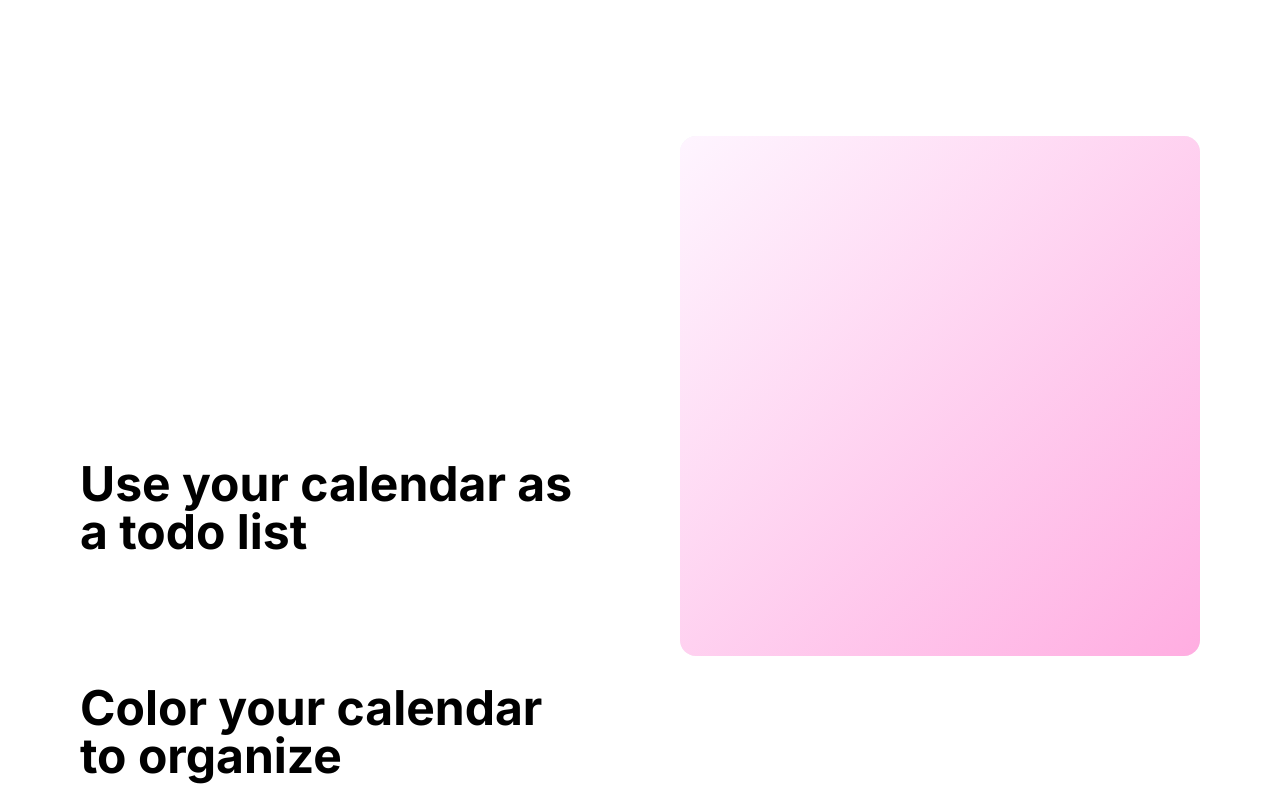
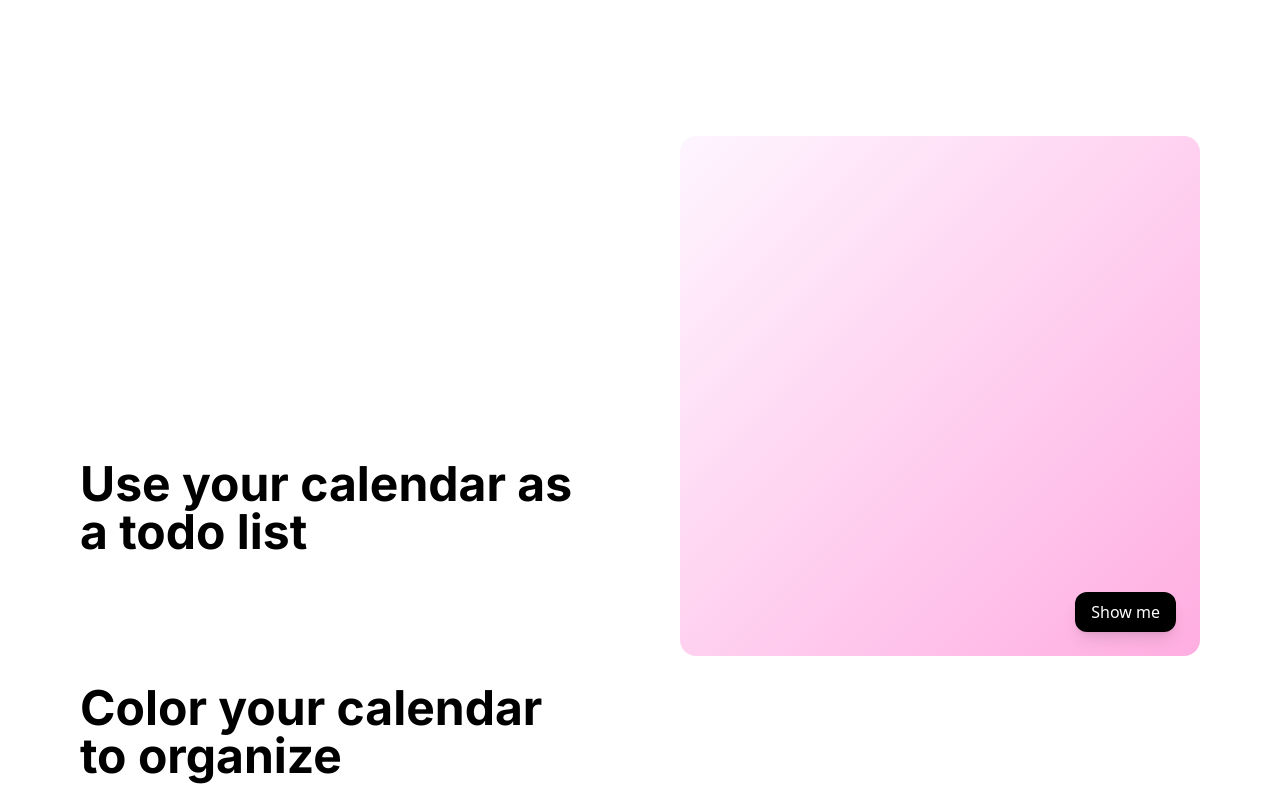
Before and after one commit to frontendfyi/amie-so-animation-with-framer-motion, a React (Vite) app: page / in a window 1280 px wide. Shown: the part 680-1480 px from the top of the page. Built offline with nearby package versions, Linux system fonts and the light colour scheme.

Commit message:
End result of part 2

```diff
--- a/src/App.tsx
+++ b/src/App.tsx
@@ -1,3 +1,4 @@
+import { stagger, useAnimate } from "framer-motion";
 import {
   Availability,
   Colors,
@@ -7,46 +8,127 @@ import {
   Todo,
 } from "./components/features/card";
 import { FeatureTitle } from "./components/features/title";
+import { MusicVisual, OtherVisual } from "./components/features/visual";
 import { Hero } from "./components/hero";
 import "./index.css";
+import { useFeatureStore } from "./components/features/store";
+import { useEffect } from "react";
+import { useHidePageOverflow } from "./utils/toggle-page-overflow";
+import { useEscapePress } from "./utils/use-escape-press";
 
 const features = [
   {
     title: "Use your calendar as a todo list",
     id: "todo-list",
     card: Todo,
+    visual: OtherVisual,
   },
   {
     title: "Color your calendar to organize",
     id: "colors",
     card: Colors,
+    visual: OtherVisual,
   },
   {
     title: "Instantly know if someone is available",
     id: "availability",
     card: Availability,
+    visual: OtherVisual,
   },
   {
     title: "Track what you listened to when",
     id: "music",
     card: Music,
+    visual: MusicVisual,
   },
   {
     title: "Send scheduling links guests love",
     id: "scheduling-links",
     card: SchedulingLinks,
+    visual: OtherVisual,
   },
   {
     title: "Always know what your team is up to",
     id: "team",
     card: Team,
+    visual: OtherVisual,
   },
 ];
 
 function App() {
+  const [scope, animate] = useAnimate();
+  const fullscreenFeature = useFeatureStore((state) => state.fullscreenFeature);
+  const lastFullscreenFeature = useFeatureStore(
+    (state) => state.lastFullscreenFeature
+  );
+  const setFullscreenFeature = useFeatureStore(
+    (state) => state.setFullscreenFeature
+  );
+
+  const onEscapePress = () => {
+    if (fullscreenFeature) setFullscreenFeature(null);
+  };
+
+  useEscapePress(onEscapePress);
+  useHidePageOverflow(!!fullscreenFeature);
+
+  useEffect(() => {
+    if (fullscreenFeature) {
+      animate([
+        [
+          ".feature-title",
+          { opacity: 0, x: "-200px" },
+          { duration: 0.3, delay: stagger(0.05) },
+        ],
+        [
+          `.visual-${lastFullscreenFeature}`,
+          { opacity: 1, scale: 1, pointerEvents: "auto" },
+          { at: "<" },
+        ],
+        [".active-card .gradient", { opacity: 0, scale: 0 }, { at: "<" }],
+        [".active-card .show-me-btn", { opacity: 0 }, { at: "<" }],
+        [
+          ".back-to-site-btn",
+          { opacity: 1, y: "0px" },
+          { at: "<", duration: 0.3 },
+        ],
+      ]);
+    } else {
+      animate([
+        [
+          ".feature-title",
+          { opacity: 1, x: "0px" },
+          { duration: 0.3, delay: stagger(0.05) },
+        ],
+        [
+          `.visual-${lastFullscreenFeature}`,
+          { opacity: 0, scale: 0.75, pointerEvents: "none" },
+          { at: "<" },
+        ],
+        [".active-card .gradient", { opacity: 1, scale: 1 }, { at: "<" }],
+        [
+          ".back-to-site-btn",
+          { opacity: 0, y: "300px" },
+          { at: "<", duration: 0.3 },
+        ],
+        [".active-card .show-me-btn", { opacity: 1 }],
+      ]);
+    }
+  }, [animate, fullscreenFeature, lastFullscreenFeature]);
+
   return (
     <div className="mx-auto max-w-6xl px-4">
       <Hero />
+      <div ref={scope}>
+        {features.map((feature) => (
+          <feature.visual id={feature.id} key={feature.id} />
+        ))}
+        <button
+          onClick={() => setFullscreenFeature(null)}
+          className="back-to-site-btn fixed bottom-6 left-1/2 z-10 -translate-x-1/2 translate-y-[300%] rounded-full bg-black px-4 py-2 text-white opacity-0 shadow-lg"
+        >
+          Back to site
+        </button>
         <div className="flex w-full items-start gap-20">
           <div className="w-full py-[50vh]">
             <ul>
@@ -58,10 +140,11 @@ function App() {
             </ul>
           </div>
           <div className="sticky top-0 flex h-screen w-full items-center">
-          <div className="relative aspect-square w-full rounded-2xl bg-gray-100">
+            <div className="relative aspect-square w-full rounded-2xl bg-gray-100 [&:has(>_.active-card)]:bg-transparent">
               {features.map((feature) => (
                 <feature.card id={feature.id} key={feature.id} />
               ))}
+            </div>
           </div>
         </div>
       </div>
--- a/src/components/features/card.tsx
+++ b/src/components/features/card.tsx
@@ -1,5 +1,6 @@
 import classNames from "classnames";
 import { useFeatureStore } from "./store";
+import { motion } from "framer-motion";
 
 type FeatureCardProps = {
   gradient: string;
@@ -12,16 +13,32 @@ type CardProps = {
 
 const FeatureCard = ({ gradient, children, id }: FeatureCardProps) => {
   const inViewFeature = useFeatureStore((state) => state.inViewFeature);
+  const setFullscreenFeature = useFeatureStore(
+    (state) => state.setFullscreenFeature
+  );
 
   return (
     <div
       className={classNames(
-        "absolute inset-0 h-full w-full rounded-2xl bg-gradient-to-br transition-opacity",
-        gradient,
-        inViewFeature === id ? "opacity-100" : "opacity-0"
+        "absolute inset-0 h-full w-full rounded-2xl transition-opacity",
+        inViewFeature === id
+          ? "active-card opacity-100"
+          : "pointer-events-none opacity-0"
       )}
     >
+      <div
+        className={classNames(
+          "gradient absolute inset-0 origin-bottom-left rounded-2xl bg-gradient-to-br",
+          gradient
+        )}
+      />
       {children}
+      <button
+        onClick={() => setFullscreenFeature(id)}
+        className="show-me-btn absolute bottom-6 right-6 rounded-xl bg-black px-4 py-2 text-white shadow-lg"
+      >
+        Show me
+      </button>
     </div>
   );
 };
@@ -51,9 +68,46 @@ export const Availability = ({ id }: CardProps) => {
 };
 
 export const Music = ({ id }: CardProps) => {
+  const fullscreenFeature = useFeatureStore((store) => store.fullscreenFeature);
+  const isFullscreen = fullscreenFeature === id;
+
   return (
     <FeatureCard id={id} gradient="from-[#f7fff5] to-[#adffd8]">
-      <span />
+      <img
+        className={classNames(
+          "absolute left-[10%] top-[10%] w-[20%] rounded-xl shadow-lg transition-transform",
+          isFullscreen ? "scale-0" : "scale-100"
+        )}
+        src="/song-1.webp"
+      />
+      <img
+        className={classNames(
+          "absolute left-[70%] top-[20%] w-[25%] rounded-xl shadow-lg transition-transform",
+          isFullscreen ? "scale-0" : "scale-100"
+        )}
+        src="/song-2.webp"
+      />
+      <img
+        className={classNames(
+          "absolute left-[20%] top-[60%] w-[30%] rounded-xl shadow-lg transition-transform",
+          isFullscreen ? "scale-0" : "scale-100"
+        )}
+        src="/song-3.webp"
+      />
+
+      {!isFullscreen && (
+        <motion.div
+          layoutId="spotify-logo"
+          className="absolute left-[40%] top-32 h-48 w-24 rounded-[96px] bg-[#1bd761] p-3 shadow-lg"
+        >
+          <svg xmlns="http://www.w3.org/2000/svg" viewBox="0 0 48 48">
+            <path
+              d="M 38.196 21.276 C 30.46 16.682 17.7 16.26 10.314 18.502 C 9.128 18.862 7.875 18.191 7.515 17.005 C 7.155 15.819 7.826 14.566 9.012 14.206 C 17.49 11.632 31.582 12.13 40.488 17.416 C 41.506 18.07 41.823 19.412 41.205 20.452 C 40.587 21.492 39.257 21.856 38.196 21.276 Z M 37.944 28.082 C 37.402 28.962 36.251 29.237 35.37 28.698 C 28.92 24.734 19.086 23.584 11.454 25.9 C 10.806 26.125 10.086 25.977 9.579 25.514 C 9.072 25.052 8.858 24.349 9.023 23.682 C 9.188 23.016 9.704 22.493 10.368 22.32 C 19.084 19.676 29.92 20.956 37.328 25.51 C 38.208 26.05 38.484 27.204 37.944 28.082 Z M 35.006 34.616 C 34.8 34.955 34.467 35.199 34.082 35.292 C 33.696 35.386 33.288 35.322 32.95 35.114 C 27.314 31.67 20.22 30.892 11.866 32.8 C 11.07 32.961 10.291 32.458 10.111 31.667 C 9.93 30.875 10.413 30.084 11.2 29.884 C 20.342 27.794 28.184 28.694 34.51 32.56 C 34.849 32.767 35.091 33.099 35.184 33.485 C 35.277 33.871 35.213 34.278 35.006 34.616 Z M 24 0 C 10.746 0 0 10.746 0 24 C 0 37.256 10.746 48 24 48 C 37.256 48 48 37.256 48 24 C 48 10.746 37.256 0 24 0 Z"
+              fill="hsl(0, 0%, 100%)"
+            />
+          </svg>
+        </motion.div>
+      )}
     </FeatureCard>
   );
 };
--- a/src/components/features/store.ts
+++ b/src/components/features/store.ts
@@ -3,9 +3,23 @@ import { create } from "zustand";
 type FeaturesStore = {
   inViewFeature: string | null;
   setInViewFeature: (feature: string | null) => void;
+  fullscreenFeature: string | null;
+  setFullscreenFeature: (feature: string | null) => void;
+  lastFullscreenFeature: string | null;
+  setLastFullscreenFeature: (feature: string | null) => void;
 };
 
 export const useFeatureStore = create<FeaturesStore>((set) => ({
   inViewFeature: null,
   setInViewFeature: (feature: string | null) => set({ inViewFeature: feature }),
+  fullscreenFeature: null,
+  setFullscreenFeature: (feature: string | null) => {
+    set({ fullscreenFeature: feature });
+    if (feature !== null) {
+      set({ lastFullscreenFeature: feature });
+    }
+  },
+  lastFullscreenFeature: null,
+  setLastFullscreenFeature: (feature: string | null) =>
+    set({ lastFullscreenFeature: feature }),
 }));
--- a/src/components/features/title.tsx
+++ b/src/components/features/title.tsx
@@ -39,7 +39,7 @@ export const FeatureTitle = ({ children, id }: Props) => {
     <p
       ref={ref}
       className={classNames(
-        "py-16 font-heading text-5xl transition-colors",
+        "feature-title py-16 font-heading text-5xl transition-colors",
         isInView ? "text-black" : "text-gray-300"
       )}
     >
--- /dev/null
+++ b/src/components/features/visual.tsx
@@ -0,0 +1,56 @@
+import classNames from "classnames";
+import { useFeatureStore } from "./store";
+import { motion } from "framer-motion";
+
+type Props = {
+  id: string;
+};
+
+type VisualProps = {
+  children: React.ReactNode;
+} & Props;
+
+const Visual = ({ children, id }: VisualProps) => {
+  return (
+    <div
+      className={classNames(
+        "pointer-events-none fixed inset-0 flex items-center justify-center opacity-0",
+        `visual-${id}`
+      )}
+    >
+      <div className="max-w-6xl px-4">{children}</div>
+    </div>
+  );
+};
+
+export const MusicVisual = ({ id }: Props) => {
+  const fullscreenFeature = useFeatureStore((store) => store.fullscreenFeature);
+  const isFullscreen = fullscreenFeature === id;
+
+  return (
+    <Visual id={id}>
+      <img src="/window-spotify.webp" />
+      {isFullscreen && (
+        <motion.div
+          layoutId="spotify-logo"
+          className="absolute left-[61.7%] top-[53%] h-48 w-[10px] rounded-[10px] bg-[#1bd761] p-[1px] shadow-lg"
+        >
+          <svg xmlns="http://www.w3.org/2000/svg" viewBox="0 0 48 48">
+            <path
+              d="M 38.196 21.276 C 30.46 16.682 17.7 16.26 10.314 18.502 C 9.128 18.862 7.875 18.191 7.515 17.005 C 7.155 15.819 7.826 14.566 9.012 14.206 C 17.49 11.632 31.582 12.13 40.488 17.416 C 41.506 18.07 41.823 19.412 41.205 20.452 C 40.587 21.492 39.257 21.856 38.196 21.276 Z M 37.944 28.082 C 37.402 28.962 36.251 29.237 35.37 28.698 C 28.92 24.734 19.086 23.584 11.454 25.9 C 10.806 26.125 10.086 25.977 9.579 25.514 C 9.072 25.052 8.858 24.349 9.023 23.682 C 9.188 23.016 9.704 22.493 10.368 22.32 C 19.084 19.676 29.92 20.956 37.328 25.51 C 38.208 26.05 38.484 27.204 37.944 28.082 Z M 35.006 34.616 C 34.8 34.955 34.467 35.199 34.082 35.292 C 33.696 35.386 33.288 35.322 32.95 35.114 C 27.314 31.67 20.22 30.892 11.866 32.8 C 11.07 32.961 10.291 32.458 10.111 31.667 C 9.93 30.875 10.413 30.084 11.2 29.884 C 20.342 27.794 28.184 28.694 34.51 32.56 C 34.849 32.767 35.091 33.099 35.184 33.485 C 35.277 33.871 35.213 34.278 35.006 34.616 Z M 24 0 C 10.746 0 0 10.746 0 24 C 0 37.256 10.746 48 24 48 C 37.256 48 48 37.256 48 24 C 48 10.746 37.256 0 24 0 Z"
+              fill="hsl(0, 0%, 100%)"
+            />
+          </svg>
+        </motion.div>
+      )}
+    </Visual>
+  );
+};
+
+export const OtherVisual = ({ id }: Props) => {
+  return (
+    <Visual id={id}>
+      <img src="/window-spotify.webp" />
+    </Visual>
+  );
+};
```
Also changed, not shown: .csb.json. Lines whose indentation alone changed are shown as unchanged.
